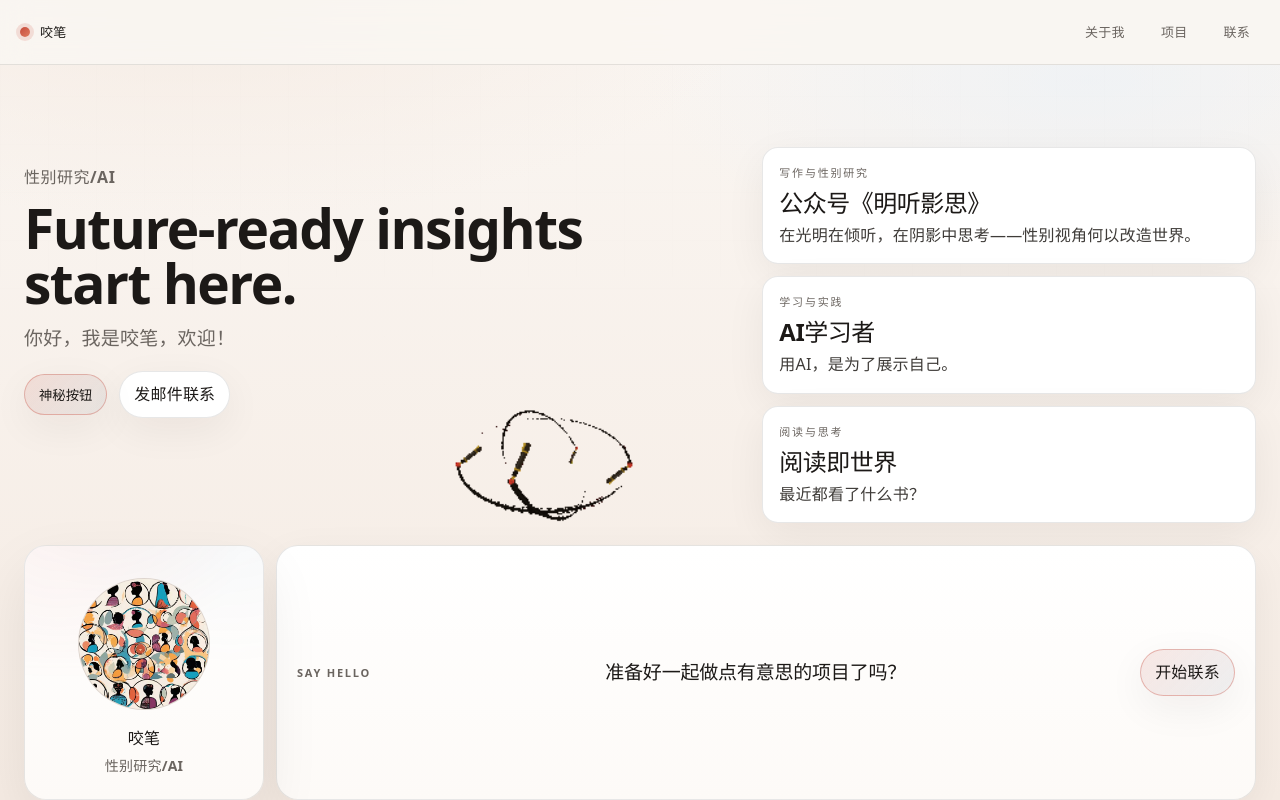
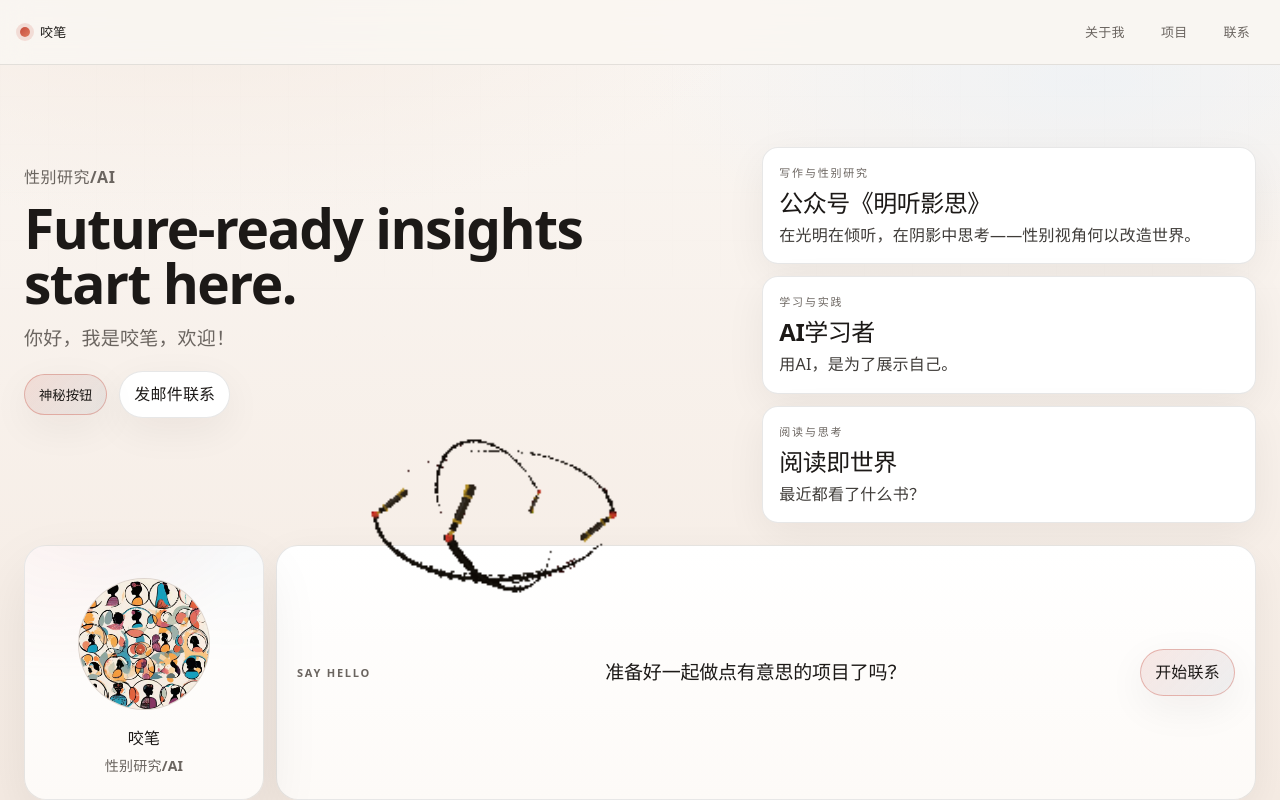
Before and after one commit to yaobi07/yaobiprofile, a React (Vite) app: page / in a window 1280 px wide. Shown: the top 800 px of the page. Built offline with nearby package versions, Linux system fonts and the light colour scheme.

Commit message:
fix: heroGif 360x360px
Co-Authored-By: Claude Sonnet 4.6 <noreply@anthropic.com>

```diff
--- a/src/App.css
+++ b/src/App.css
@@ -136,8 +136,8 @@
   right: 60px;
   top: 50%;
   transform: translateY(-50%);
-  width: 260px;
-  height: 260px;
+  width: 360px;
+  height: 360px;
   object-fit: contain;
   pointer-events: none;
   animation: ctaBuddyBob 2.8s ease-in-out infinite;
```
